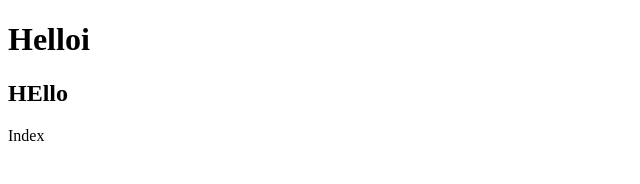
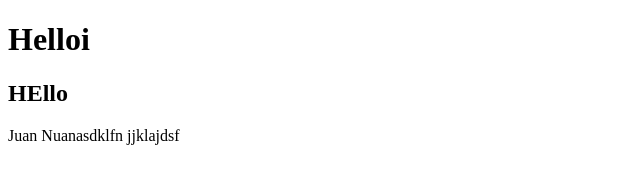
Before and after one commit to Angeltrek/NewRepo, a plain HTML site: page index.html in a window 1280 px wide. Shown: the whole page, without its empty margins (0-640 px from the left). Drawn offline with Linux system fonts and the light colour scheme.

Commit message:
Nothing yet

```diff
--- a/index.html
+++ b/index.html
@@ -9,6 +9,8 @@
 <body>
     <h1>Helloi</h1>
     <h2>HEllo</h2>
-    Index
+    Juan
+    Nuanasdklfn
+    jjklajdsf
 </body>
 </html>
```
